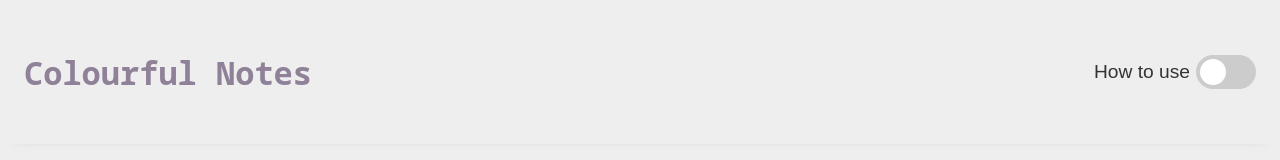
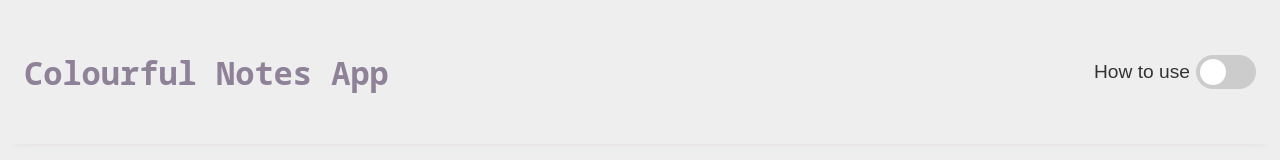
Before and after one commit to terdoo-mzer/colourful-notes, a plain HTML site: page index.html in a window 1280 px wide. Shown: the top 160 px of the page. Drawn offline with Linux system fonts and the light colour scheme.

Commit message:
edit logo html

```diff
--- a/index.html
+++ b/index.html
@@ -9,7 +9,7 @@
 </head>
 <body>
     <nav>
-        <h1 class="logo">Colourful Notes</h1>
+        <h1 class="logo">Colourful Notes App</h1>
 
         <div class="right-menu-items">
              <!-- Open The Modal -->
```
